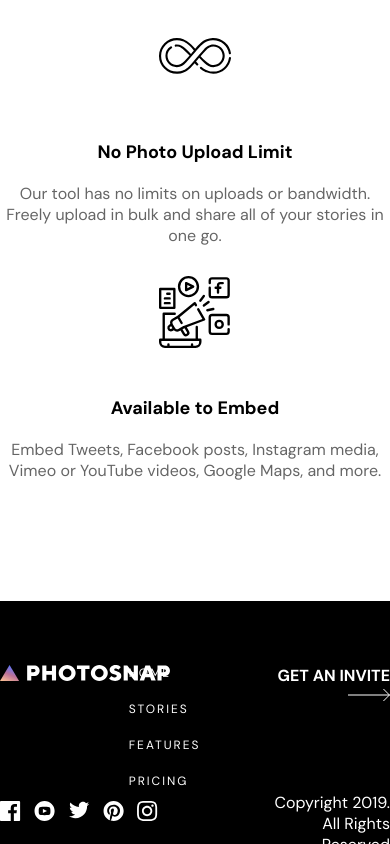
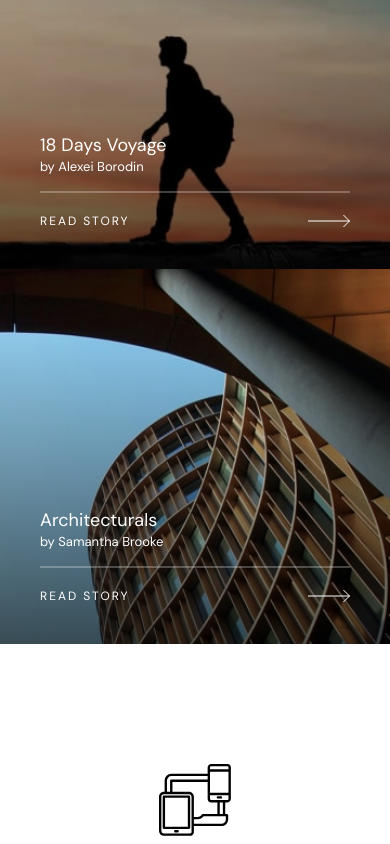
Before and after one commit to MrNicholson85/photosnap, a Vue app: page / in a window 390 px wide. Shown: the part 3055-3899 px from the top of the page. Built offline with nearby package versions, Linux system fonts and the light colour scheme.

Commit message:
component updates
updated footer mobile stylings
updated services mobile stylings
updated stories

```diff
--- a/src/components/Footer.vue
+++ b/src/components/Footer.vue
@@ -77,22 +77,47 @@
 
         .container {
             display: grid;
-            grid-template-columns: 33% 33% auto;
+            grid-template-columns: 100%;
+
+            @media(min-width: $tablet) {
+                grid-template-columns: 33% 33% auto;
+            }
         }
 
         &__col-1 {
             display: grid;
-            row-gap: 85px;
+            row-gap: 20px;
+            justify-content: center;
+
+            @media(min-width: $tablet) {
+                row-gap: 85px;
+                justify-content: left;
+            }
         }
 
         &__social-icons {
             display: flex;
-            gap: 13.33px
+            gap: 13.33px;
+            justify-content: center;
+
+            @media(min-width: $tablet) {
+                justify-content: left;
+
+            }
         }
 
         &__nav--inks {
             display: grid;
             row-gap: 20px;
+            justify-content: center;
+            text-align: center;
+            margin-top: 50px;
+
+            @media(min-width: $tablet) {
+                justify-content: left;
+                text-align: left;
+                margin-top: 0;
+            }
 
             a {
                 color: $pureWhite;
@@ -111,17 +136,40 @@
 
         &__content {
             display: grid;
-            row-gap: 85px;
-            text-align: right;
+            row-gap: 25px;
+            justify-content: center;
+            text-align: center;
+
+            @media(min-width: $tablet) {
+               text-align: right;
+                row-gap: 85px;
+            }
+
+        }
+
+        &__copy-rights {
+            opacity: 50.25%;
         }
 
         &__invite-link {
+            margin-top: 119px;
+
+            @media(min-width: $tablet) {
+                margin-top: 0;
+            }
+
             a {
                 color: $pureWhite;
                 font-weight: bold;
                 transition: ease-in-out .2s all;
                 text-decoration: none;
                 border-bottom: 1px transparent solid;
+                font-size: 12px;
+                letter-spacing: 2px;
+
+                @media(min-width: $tablet) {
+
+                }
 
                 &:hover {
                     border-bottom: 1px $pureWhite solid;
--- a/src/components/Services.vue
+++ b/src/components/Services.vue
@@ -41,10 +41,11 @@ export default {
         grid-template-columns: 100%;
         gap: 30px;
         margin: 0 auto;
-        padding: 120px 0;
+        padding: 120px 29px;
         text-align: center;
 
         @media(min-width: $desktop) {
+            padding: 120px 0;
             grid-template-columns: repeat(3, 33%);
             width: $container;
         }
--- a/src/components/Stories.vue
+++ b/src/components/Stories.vue
@@ -33,24 +33,28 @@ export default {
     .stories {
         display: grid;
         grid-template-columns: 100%;
-        height: 500px;
         margin: 0 auto;
 
         @media(min-width: $desktop) {
             grid-template-columns: repeat(5, 25%);
             width: $desktop;
+            height: 500px;
         }
 
 
         &__item {
             position: relative;
-            height: 100%;
+            height: 375px;
             background-size: cover;
             background-repeat: no-repeat;
             display: flex;
             align-items: self-end;
             border-bottom: none;
             transition: all .2s ease-in-out;
+
+            @media(min-width: $tablet) {
+                height: 100%;
+            }
 
             &:hover {
                     transform: translateY(-24px);
@@ -80,6 +84,10 @@ export default {
             color: $pureWhite;
             position: relative;
             z-index: 2;
+
+            @media(min-width: $tablet) {
+
+            }
 
             &-title {
                 font-size: 18px;
```
